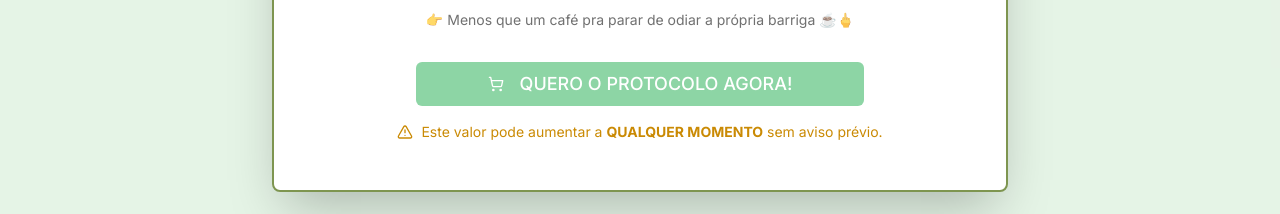
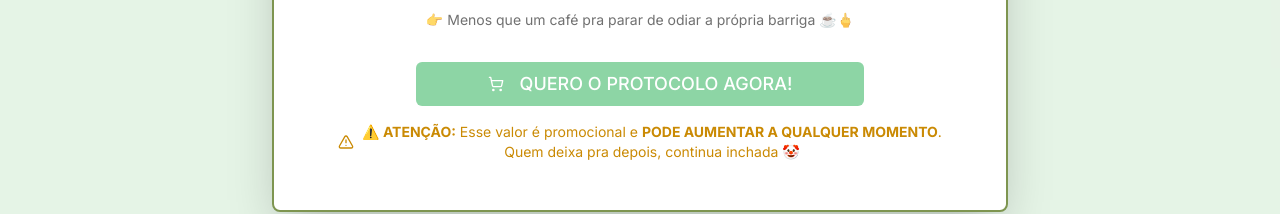
Before and after one commit to batatafaver/desinchafoodmap, a Next.js app: page / in a window 1280 px wide. Shown: the part 5267-5481 px from the top of the page. Built offline with nearby package versions, Linux system fonts and the light colour scheme.

Commit message:
nova copy ⚠️ ATENÇÃO: Esse valor é promocional e PODE AUMENTAR A QUALQUE

```diff
--- a/src/components/landing/Offer.tsx
+++ b/src/components/landing/Offer.tsx
@@ -39,8 +39,10 @@ export default function Offer() {
             </Button>
             <div className="mt-4 flex items-center justify-center gap-2 text-sm text-yellow-600">
                 <AlertTriangle className="h-4 w-4" />
-                <p>
-                Este valor pode aumentar a <span className="font-bold">QUALQUER MOMENTO</span> sem aviso prévio.
+                <p className="text-center">
+                  <span className="font-bold">⚠️ ATENÇÃO:</span> Esse valor é promocional e <span className="font-bold">PODE AUMENTAR A QUALQUER MOMENTO</span>.
+                  <br />
+                  Quem deixa pra depois, continua inchada 🤡
                 </p>
             </div>
           </CardContent>
```
